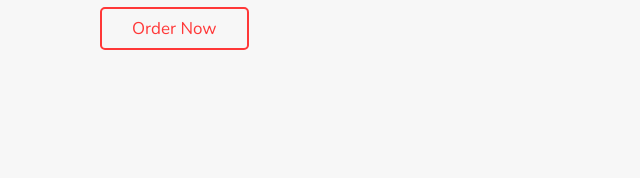
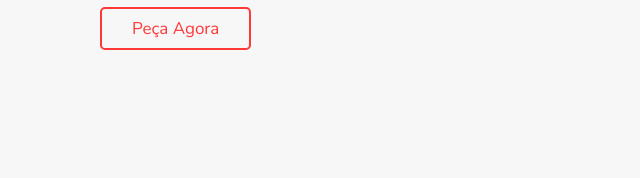
Before and after one commit to italowillian/Doces, a plain HTML site: page index.html in a window 1280 px wide. Shown: the part 463-641 px from the top of the page, 0-640 px from the left. Drawn offline with nearby package versions, Linux system fonts and the light colour scheme.

Commit message:
Update index.html

```diff
--- a/index.html
+++ b/index.html
@@ -33,7 +33,7 @@
         <div class="content">
             <h3>Doces e <span>sobremesas</span></h3>
             <p>Na sobremesa temos doces como, sorvetes, bolos e brigadeiros</p>
-            <a href="#order" class="btn">order now</a>
+            <a href="#order" class="btn">Peça agora</a>
         </div>
 
         <div class="image">
```
